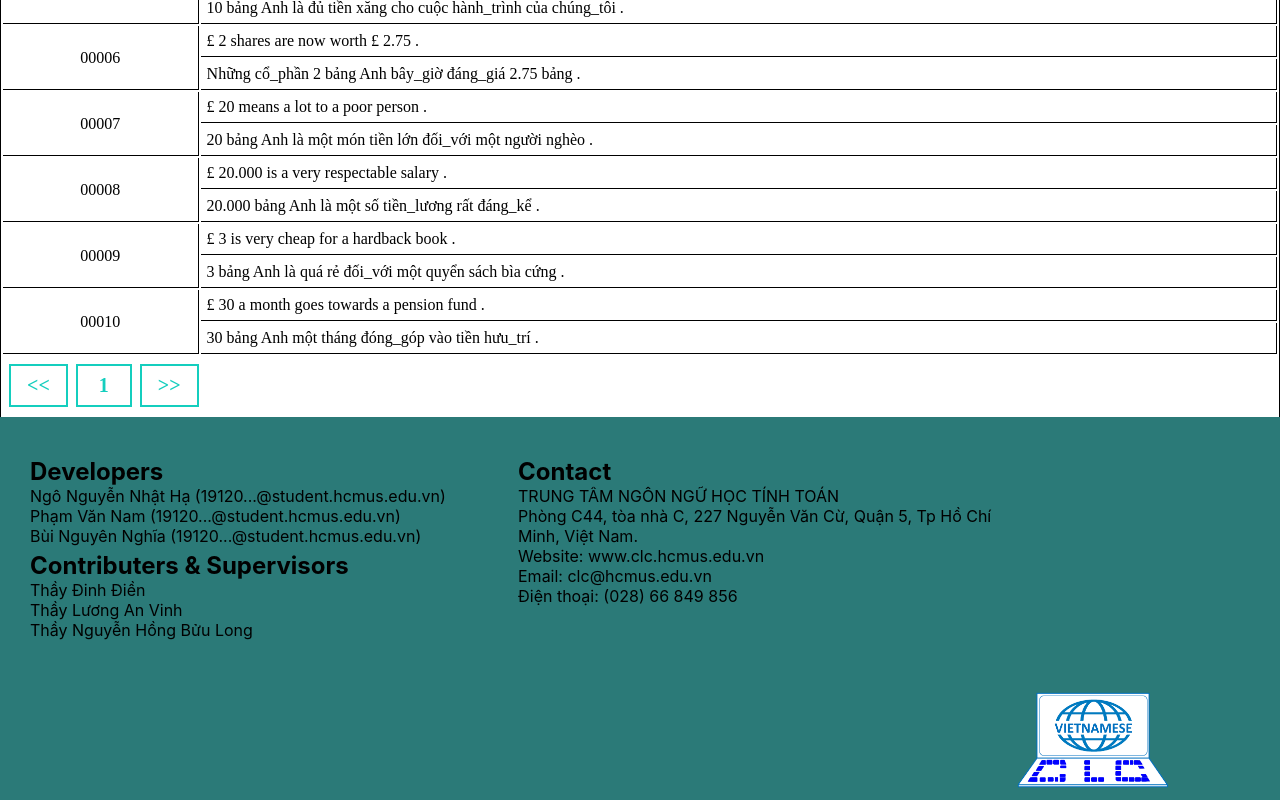
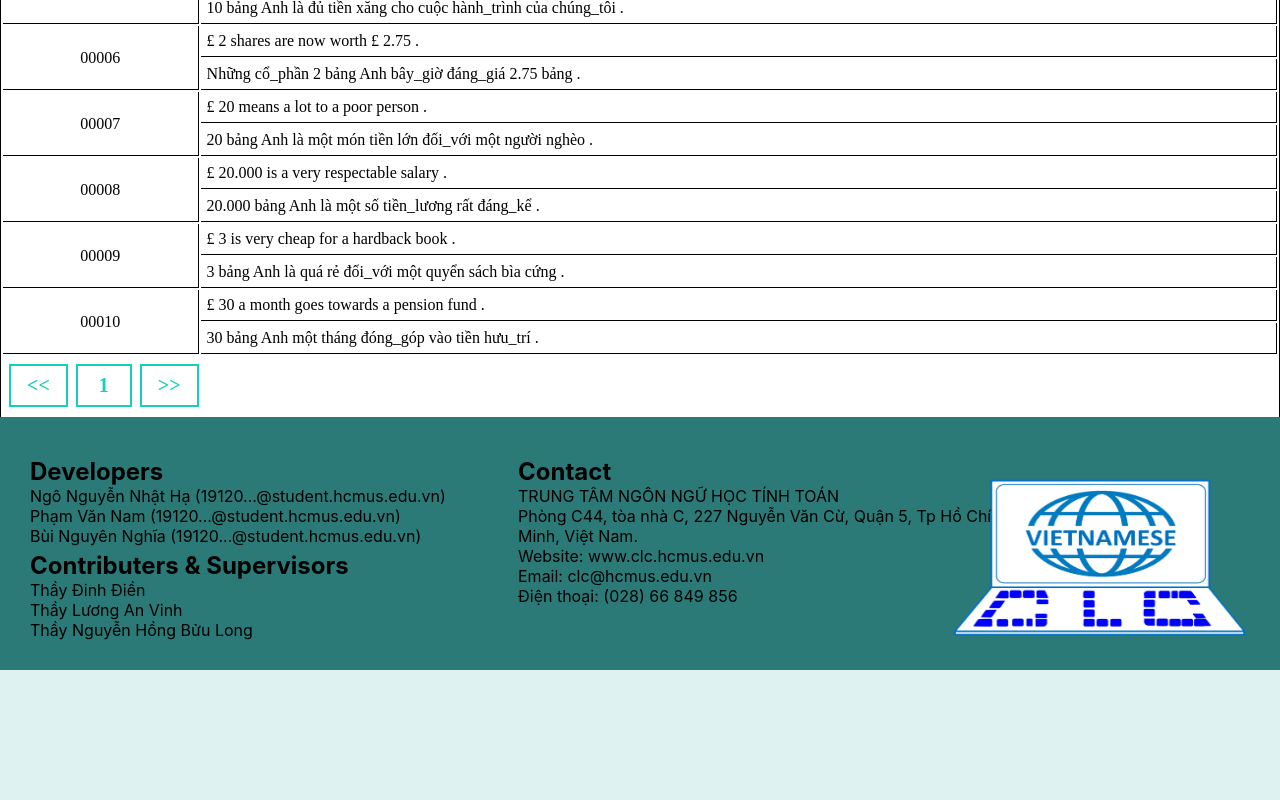
Before and after one commit to PhmNm/demo_web, a React (Create React App) app: page / in a window 1280 px wide. Shown: the part 419-1219 px from the top of the page. After the commit the page ends 1089 px from the top, so only its background shows below. Built offline with nearby package versions, Linux system fonts and the light colour scheme.

Commit message:
no more update footer :(

```diff
--- a/src/App.css
+++ b/src/App.css
@@ -69,7 +69,6 @@ h1 {
 }
 
 .group-info {
-  /* padding-top: 5px; */
   position: relative;
   width: 100%;
   bottom: 0;
@@ -96,8 +95,8 @@ h1 {
 }
 
 .logo-col {
-  margin-top: 30px;
-  margin-right: 60px;
+  margin-top: -185px;
+  /* margin-right: 1px; */
   float: right;
 }
 
--- a/src/App.js
+++ b/src/App.js
@@ -61,7 +61,7 @@ function App() {
             </div>
 
             <a href="http://www.clc.hcmus.edu.vn/">
-              <img src={logo} alt="logo" width="190" height="100" className='logo-col' />
+              <img src={logo} alt="logo" width="300" height="165" className="logo-col" />
             </a>
           </div>
         </footer>
```
Also changed, not shown: src/clc_logo.png.
